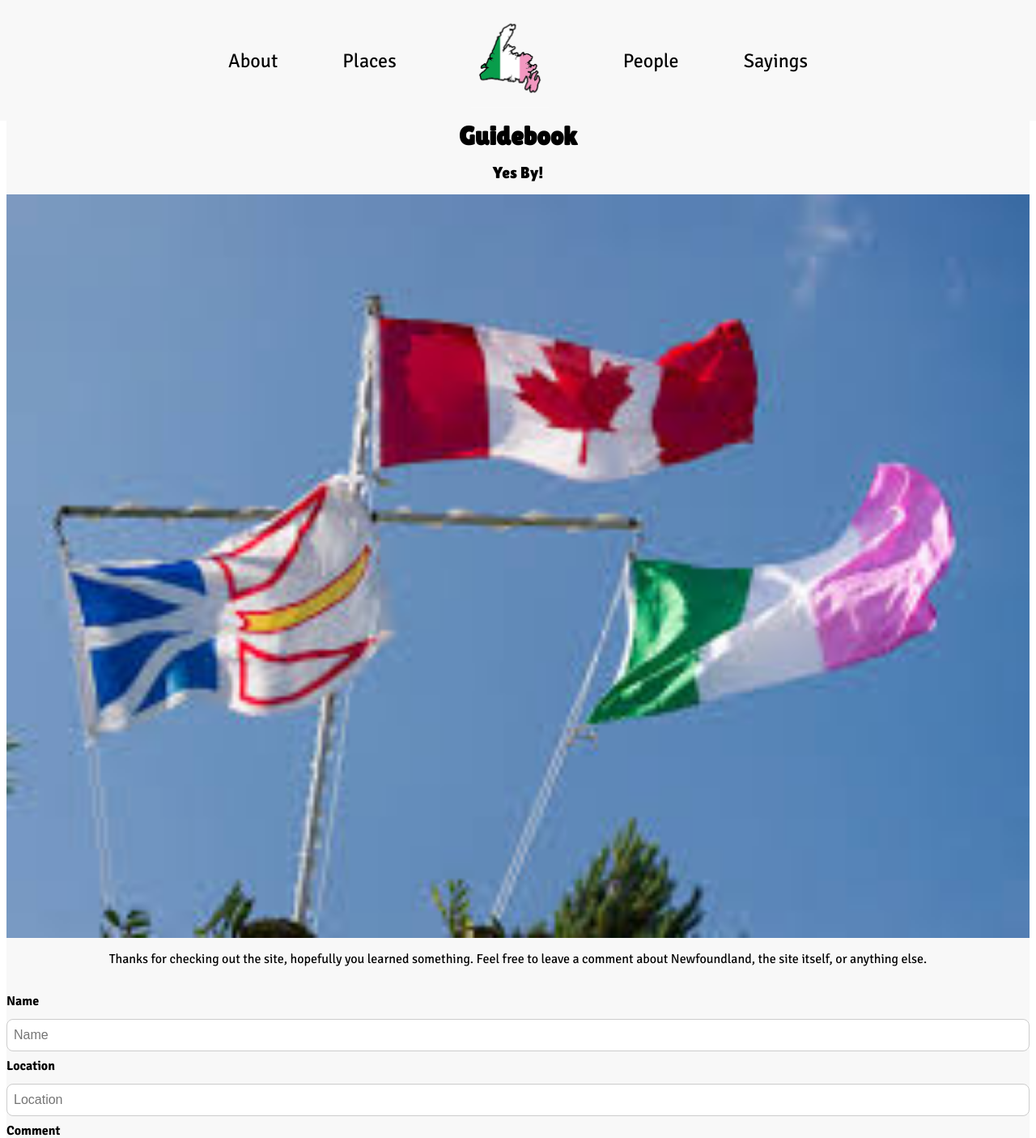
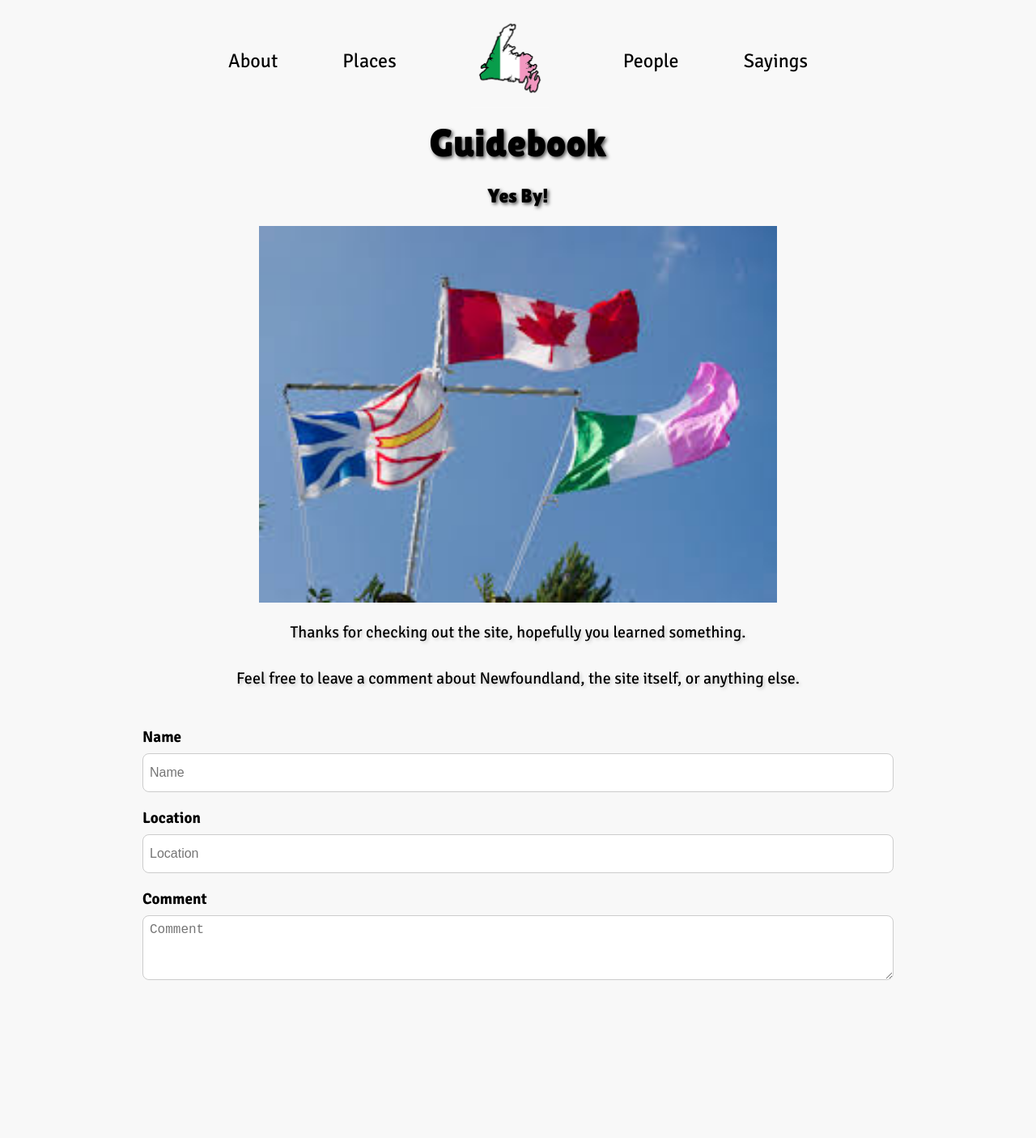
Before and after one commit to AaronMahoney/aaron-mahoney-capstone-client, a React (Vite) app: page /guidebook in a window 1280 px wide. Shown: the top 1405 px of the page at 81% size. Built offline with nearby package versions, Linux system fonts and the light colour scheme.

Commit message:
fixed up and added pictures to sayings page, added a hook for a button on the single sayings page that allows the user to keep going through sayings if they want. Some comestic fixes on other pages

```diff
--- /dev/null
+++ b/src/hooks/useRandomSaying.js
@@ -0,0 +1,34 @@
+import { useState, useEffect } from "react";
+import { useNavigate } from "react-router-dom";
+import axios from "axios";
+
+const base_URL = import.meta.env.VITE_API_URL;
+
+export function useRandomSaying() {
+
+    const [sayings, setSayings] = useState([]);
+
+    const navigate = useNavigate();
+
+    useEffect(() => {
+        const getSayings = async () => {
+            try {
+                const response = await axios.get(`${base_URL}/sayings`);
+                setSayings(response.data);
+            } catch (error) {
+                console.error("Error getting sayings", error);
+            }
+        };
+        getSayings();
+    }, []);
+
+    const navigateToRandomSaying = () => {
+        if (sayings.length > 0) {
+            const randomIndex = Math.floor(Math.random() * sayings.length);
+            const randomSayingId = sayings[randomIndex].id;
+            navigate(`/sayings/${randomSayingId}`);
+        }
+    };
+
+    return navigateToRandomSaying;
+}
--- a/src/pages/GuideBook/GuideBook.jsx
+++ b/src/pages/GuideBook/GuideBook.jsx
@@ -45,8 +45,9 @@ function GuideBook() {
       <section className="guidebook-section">
         <h1 className="guidebook-section__title">Guidebook</h1>
         <h3 className="guidebook-section__subhead">Yes By!</h3>
-        <img className="guidebook-section__image" src={flags} alt="flags"/>
-        <p className="guidebook-section__text">Thanks for checking out the site, hopefully you learned something. Feel free to leave a comment about Newfoundland, the site itself, or anything else.</p>
+        <img className="guidebook-section__image" src={flags} alt="flags" />
+        <p className="guidebook-section__text">Thanks for checking out the site, hopefully you learned something.</p>
+        <p className="guidebook-section__text">Feel free to leave a comment about Newfoundland, the site itself, or anything else.</p>
         <form className="guidebook-form" onSubmit={handleCommentSubmit}>
           <div className="guidebook-container">
             <label className="guidebook-form__name">Name</label>
--- a/src/pages/GuideBook/GuideBook.scss
+++ b/src/pages/GuideBook/GuideBook.scss
@@ -14,11 +14,14 @@
 
         &__title {
             font-size: 2rem;
+            font-weight: 300;
+            text-shadow: 2px 2px 4px rgba(0, 0, 0, 0.7);
         }
 
         &__subhead {
             font-size: 1.25rem;
             font-weight: 300;
+            text-shadow: 2px 2px 4px rgba(0, 0, 0, 0.7);
         }
 
         &__image {
@@ -27,8 +30,36 @@
 
         &__text {
             font-size: 1rem;
+            text-shadow: 2px 2px 4px rgba(0, 0, 0, 0.2);
             margin-bottom: 1rem;
         }
+    }
+
+    @include tablet {
+        margin: 0;
+
+        &-section {
+            gap: 1.5rem;
+
+            &__title {
+                font-size: 3rem;
+            }
+
+            &__subhead {
+                font-size: 1.5rem;
+                font-weight: 300;
+            }
+
+            &__image {
+                width: 50%;
+            }
+
+            &__text {
+                font-size: 1.25rem;
+                margin-bottom: 0.5rem;
+            }
+        }
+
     }
 
     &-form {
@@ -62,6 +93,21 @@
         &__area:focus {
             border-color: $nf-green;
         }
+
+        @include tablet {
+            padding: 1rem;
+            margin-bottom: 5rem;
+            width: 75%;
+
+            &__input {
+                height: 3rem;
+                margin-bottom: 1rem;
+            }
+
+            &__area {
+                height: 5rem;
+            }
+        }
     }
 
     &-container {
@@ -70,10 +116,18 @@
         align-items: flex-start;
         width: 100%;
         gap: 0.5rem;
+
+        @include tablet {
+            gap: 0.25rem;
+        }
     }
 
     label {
         margin-bottom: 0.25rem;
         font-weight: bold;
+
+        @include tablet {
+            font-size: 1.2rem;
+        }
     }
 }
--- a/src/pages/SayingsPage/SayingsPage.jsx
+++ b/src/pages/SayingsPage/SayingsPage.jsx
@@ -35,7 +35,7 @@ function SayingsPage() {
     <div className="sayings">
       <h1 className="sayings-title">The Way We Speak</h1>
       <p className="sayings-subhead">Newfoundland is well known for the colourful buildings adorning the downtown area, but just as much for the colourful way that locals speak.</p>
-      <p className="sayings-subhead">Below is a randomizer loaded up with many of the words and phrases locals use daily!</p>
+      <p className="sayings-subhead">Below is a randomizer loaded up with many of the words and phrases locals use daily.</p>
       <iframe
         width="560"
         height="315"
@@ -44,7 +44,7 @@ function SayingsPage() {
         allowFullScreen
       ></iframe>
       <button className="sayings-button"
-        onClick={handleClickButton}>Click for a saying</button>
+        onClick={handleClickButton}>Click for a saying!</button>
     </div>
   )
 }
--- a/src/pages/SingleSayingPage/SingleSayingPage.jsx
+++ b/src/pages/SingleSayingPage/SingleSayingPage.jsx
@@ -2,17 +2,19 @@ import { useEffect, useState } from "react";
 import { useParams, Link } from "react-router-dom";
 import axios from "axios";
 import "./SingleSayingPage.scss";
+import { useRandomSaying } from "../../hooks/useRandomSaying.js";
 
-const baseURL = import.meta.env.VITE_API_URL;
+const base_URL = import.meta.env.VITE_API_URL;
 
 function SingleSayingPage() {
 
     const { id } = useParams();
     const [saying, setSaying] = useState("");
+    const navigateToRandomSaying = useRandomSaying();
 
     const fetchSaying = async (id) => {
         try {
-            const response = await axios.get(`${baseURL}/sayings/${id}`);
+            const response = await axios.get(`${base_URL}/sayings/${id}`);
             setSaying(response.data);
         } catch (err) {
             console.error("Failed to fetch sayings:", err);
@@ -29,7 +31,10 @@ function SingleSayingPage() {
                 <h2 className="saying-details__title">{saying.saying_title}</h2>
                 <p className="saying-details__explanation">Explanation: {saying.saying_explanation}</p>
                 <p className="saying-details__used">Example: {saying.saying_used}</p>
-                <img className="saying-details__image" src={saying.saying_photo} />
+                <img className="saying-details__image" src={`${base_URL}/images/${saying.saying_photo}`} />
+                <button className="saying-details__button" onClick={navigateToRandomSaying}>
+                    Get Another Saying!
+                </button>
             </div>
         </div>
     )
--- a/src/pages/SingleSayingPage/SingleSayingPage.scss
+++ b/src/pages/SingleSayingPage/SingleSayingPage.scss
@@ -4,32 +4,112 @@
 
 .saying-details {
     margin: 0 0.5rem;
-    background-color: #f8f8f8;
+    background-color: $nf-pink;
 
     &__card {
         display: flex;
         flex-direction: column;
         align-items: center;
         gap: 1rem;
+        padding: 0.5rem;
     }
 
     &__title {
         font-size: 3rem;
-        font-weight: 400;
+        font-weight: 300;
         text-align: center;
         max-width: 90%;
         word-break: break-word;
+        color: $nf-white;
+        text-shadow: 2px 2px 4px rgba(0, 0, 0, 0.7);
+    }
+
+    &__text {
+        display: flex;
+        flex-direction: column;
+        gap: 0.5rem;
+        align-items: center;
+        width: 100%;
     }
 
     &__explanation {
         font-size: 1rem;
+        text-align: center;
+        color: $nf-white;
+        text-shadow: 2px 2px 4px rgba(0, 0, 0, 0.7);
     }
 
     &__used {
         font-size: 1rem;
+        text-align: center;
+        color: $nf-white;
+        text-shadow: 2px 2px 4px rgba(0, 0, 0, 0.7);
     }
 
     &__image {
-        width: 100%;
+        width: 85%;
+    }
+
+    &__button {
+        position: relative;
+        width: 50%;
+        height: 3.5rem;
+        padding: 10px 20px;
+        border: 2px solid $nf-white;
+        border-radius: 8px;
+        background-color: $nf-pink;
+        font-size: 1rem;
+        font-weight: bold;
+        color: $nf-white;
+        transition: background-color 0.3s ease;
+
+        &:hover {
+            background-color: $nf-green;
+        }
+
+        &:active {
+            transform: scale(0.98);
+        }
+    }
+
+    @include tablet {
+        margin: 0;
+        margin-bottom: 5rem;
+
+        &__card {
+            gap: 1.5rem;
+            padding: 1.5rem;
+        }
+
+        &__title {
+            font-size: 3.5rem;
+            max-width: 90%;
+        }
+
+        &__text {
+            gap: 0.75rem;
+        }
+
+        &__explanation {
+            font-size: 1.4rem;
+            line-height: 1.4;
+        }
+
+        &__used {
+            font-size: 1.4rem;
+            line-height: 1.4;
+            color: $nf-white;
+        }
+
+        &__image {
+            width: 70%;
+        }
+
+        &__button {
+            position: relative;
+            width: 40%;
+            height: 3.75rem;
+            font-size: 1.2rem;
+        }
     }
 }
```
